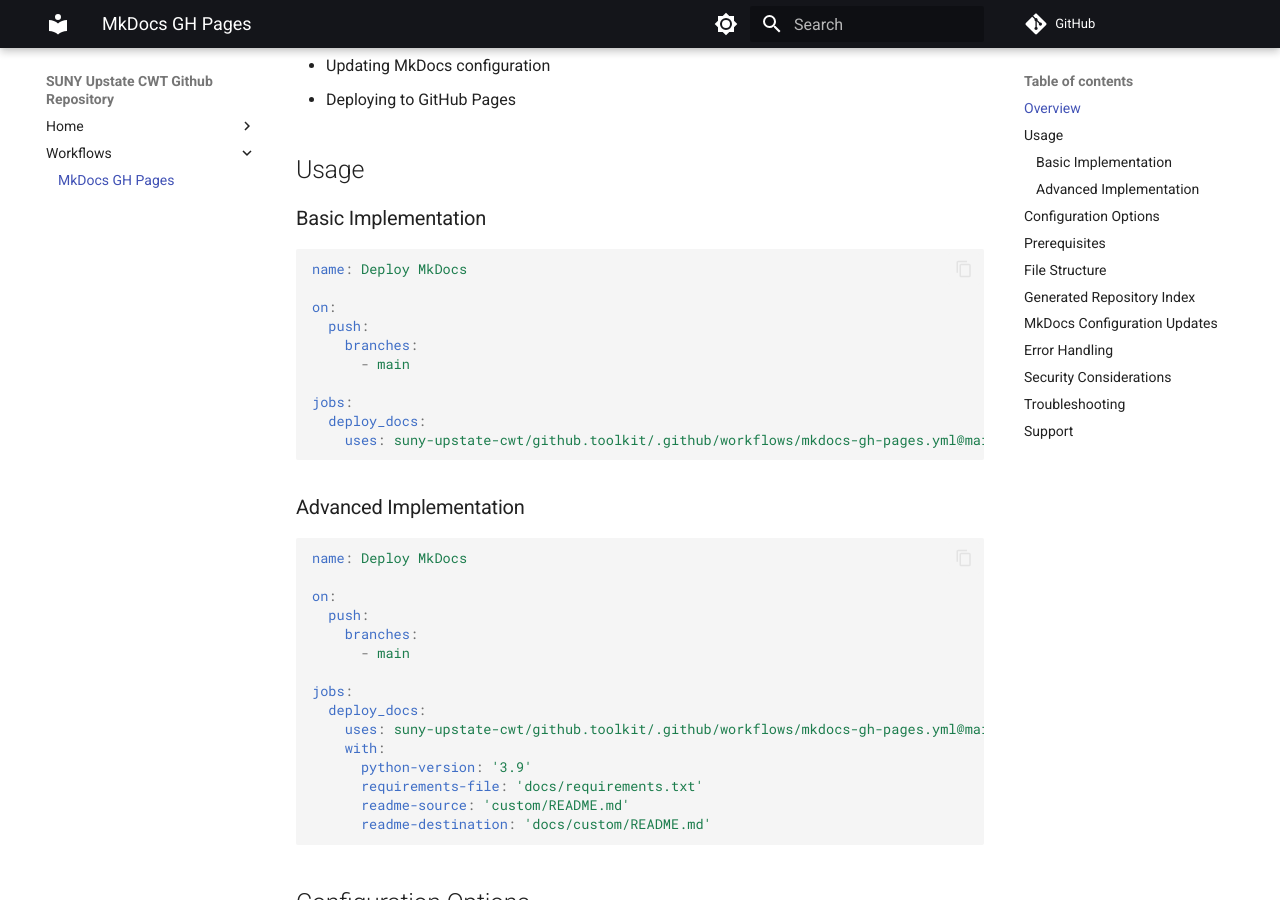
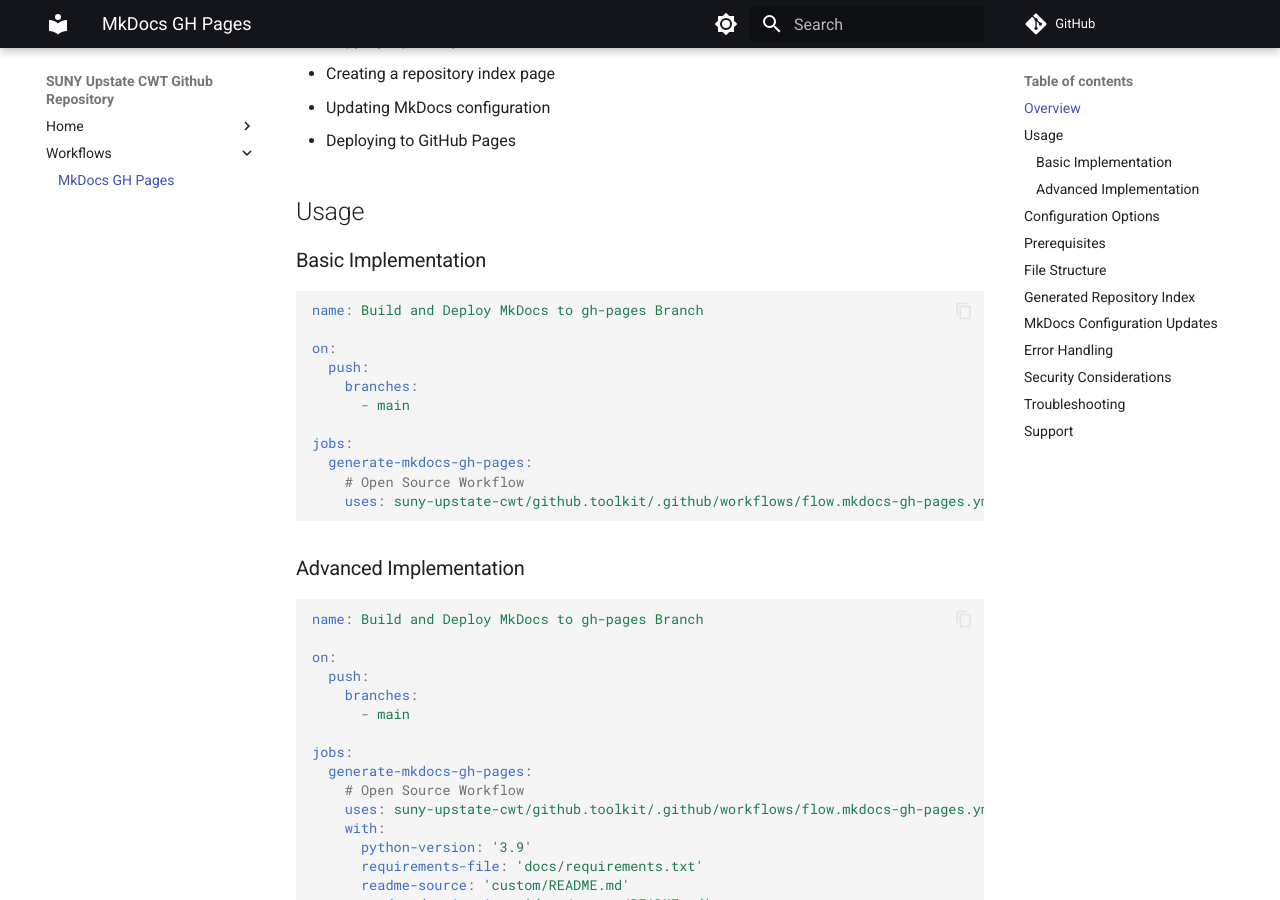
Before and after one commit to suny-upstate-cwt/github.toolkit, an MkDocs documentation site: the page built from docs/workflows/flows.mkdocs-gh-pages.md, in a window 1280 px wide and 900 px high, scrolled down 504 px. Built offline with MkDocs 1.6.1 and Material for MkDocs 9.7.7, drawn with Linux system fonts in a browser that asks for light colours; comment, search, counter and statistics services are not loaded; some of the changed text lies outside the part shown.

Commit message:
Update mkdocs-gh-pages workflow
Updated the mkdocs-gh-pages workflow

````diff
--- a/docs/workflows/mkdocs-gh-pages.md
+++ b/docs/workflows/flows.mkdocs-gh-pages.md
@@ -1,4 +1,4 @@
-# MkDocs GitHub Pages Publisher
+# Build and Deploy MkDocs to gh-pages Branch Workflow
 
 This reusable workflow automates the process of building and deploying MkDocs documentation to GitHub Pages, while also incorporating key repository files (README, CHANGELOG, LICENSE) into the documentation structure.
 
@@ -19,7 +19,7 @@
 ### Basic Implementation
 
 ```yaml
-name: Deploy MkDocs
+name: Build and Deploy MkDocs to gh-pages Branch
 
 on:
   push:
@@ -27,14 +27,15 @@
       - main
 
 jobs:
-  deploy_docs:
-    uses: suny-upstate-cwt/github.toolkit/.github/workflows/mkdocs-gh-pages.yml@main
+  generate-mkdocs-gh-pages:
+    # Open Source Workflow
+    uses: suny-upstate-cwt/github.toolkit/.github/workflows/flow.mkdocs-gh-pages.yml@v1
 ```
 
 ### Advanced Implementation
 
 ```yaml
-name: Deploy MkDocs
+name: Build and Deploy MkDocs to gh-pages Branch
 
 on:
   push:
@@ -42,8 +43,9 @@
       - main
 
 jobs:
-  deploy_docs:
-    uses: suny-upstate-cwt/github.toolkit/.github/workflows/mkdocs-gh-pages.yml@main
+  generate-mkdocs-gh-pages:
+    # Open Source Workflow
+    uses: suny-upstate-cwt/github.toolkit/.github/workflows/flow.mkdocs-gh-pages.yml@v1
     with:
       python-version: '3.9'
       requirements-file: 'docs/requirements.txt'
--- a/mkdocs.yml
+++ b/mkdocs.yml
@@ -66,4 +66,4 @@
       - 'Repository': 'repo/index.md'
     - 'Workflows':
       - 'workflows/index.md'
-      - 'MkDocs GH Pages': 'workflows/mkdocs-gh-pages.md'
+      - 'MkDocs GH Pages': 'workflows/flows.mkdocs-gh-pages.md'
````
Also changed, not shown: docs/workflows/index.md (+1 -1 lines), 2 other files.
